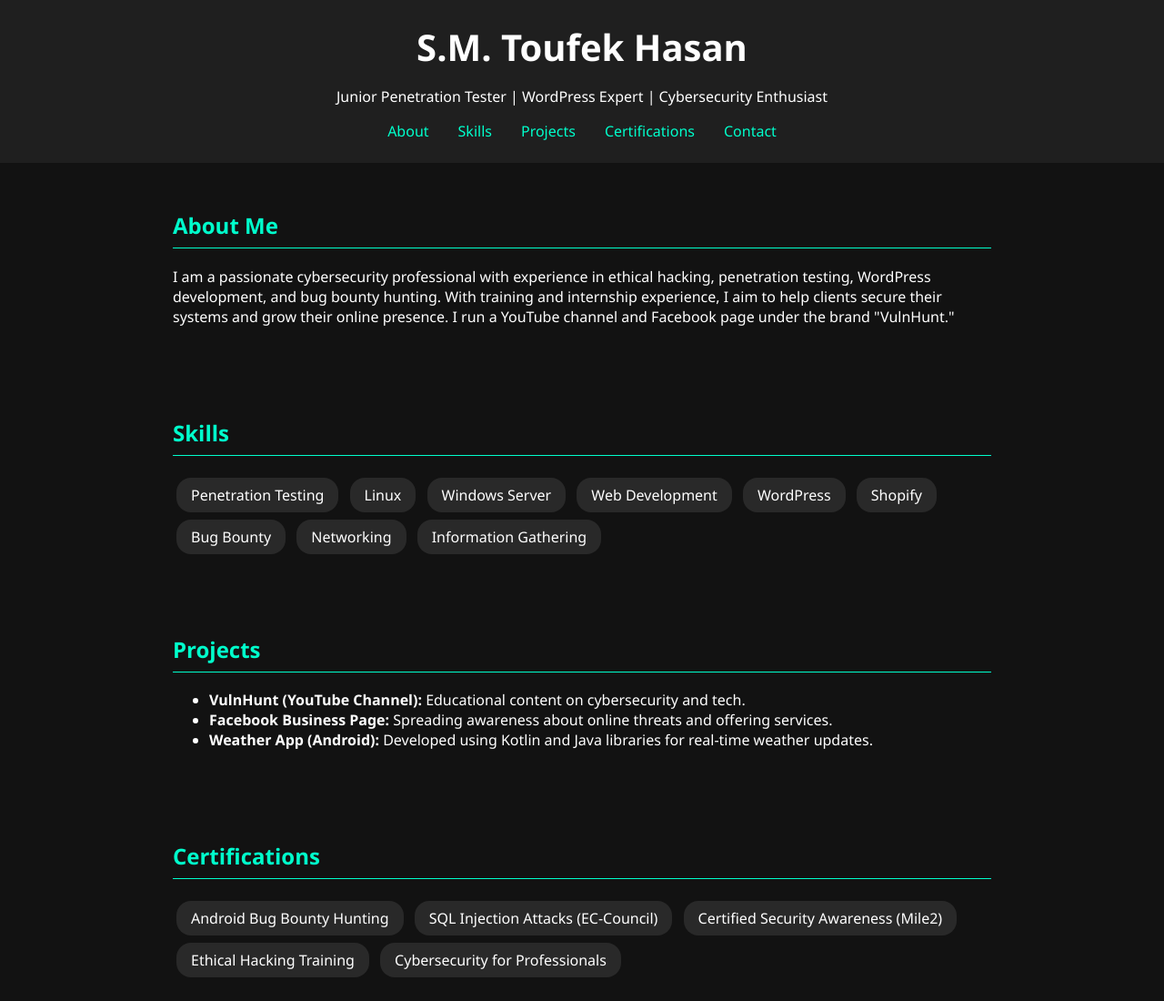
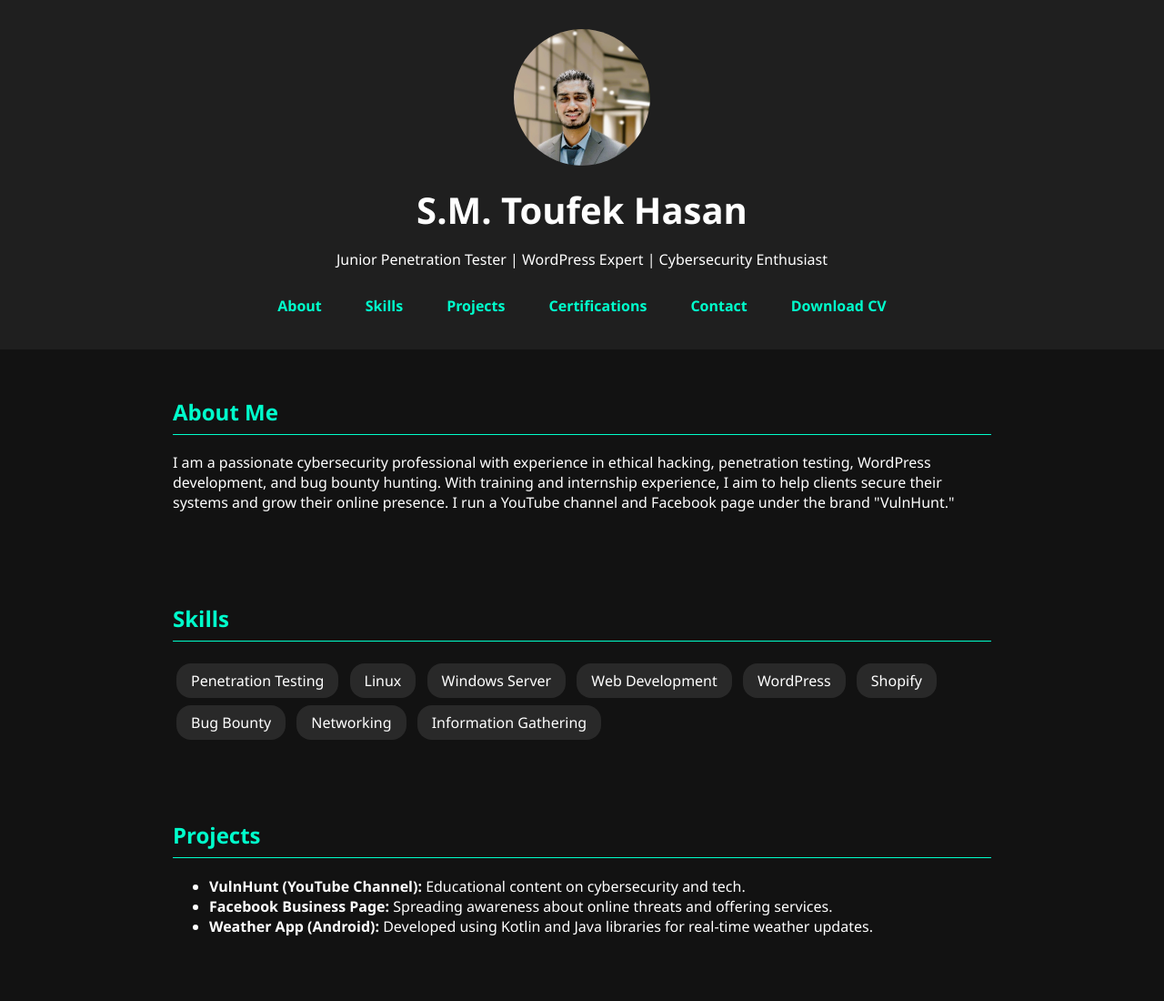
Before and after one commit to toufekhasan/portfolio, a plain HTML site: page index.html in a window 1280 px wide. Shown: the top 1100 px of the page at 91% size. Drawn offline with Linux system fonts and the light colour scheme.

Commit message:
Add files via upload

```diff
--- a/index.html
+++ b/index.html
@@ -13,8 +13,15 @@
     }
     header {
       background-color: #1f1f1f;
-      padding: 1.5rem;
+      padding: 2rem 1rem;
       text-align: center;
+    }
+    header img {
+      border-radius: 50%;
+      width: 150px;
+      height: 150px;
+      object-fit: cover;
+      margin-bottom: 1rem;
     }
     header h1 {
       margin: 0;
@@ -24,11 +31,18 @@
       display: flex;
       justify-content: center;
       gap: 2rem;
-      margin-top: 1rem;
+      margin-top: 1.5rem;
+      flex-wrap: wrap;
     }
     nav a {
       color: #00ffcc;
       text-decoration: none;
+      font-weight: bold;
+      padding: 0.3rem 0.5rem;
+    }
+    nav a.cv-link {
+
+      border-radius: 0.5rem;
     }
     section {
       max-width: 900px;
@@ -53,10 +67,17 @@
       background-color: #1f1f1f;
       margin-top: 2rem;
     }
+    @media (max-width: 600px) {
+      nav {
+        flex-direction: column;
+        gap: 1rem;
+      }
+    }
   </style>
 </head>
 <body>
   <header>
+    <img src="Toufek Hasan.jpg" alt="S.M. Toufek Hasan" />
     <h1>S.M. Toufek Hasan</h1>
     <p>Junior Penetration Tester | WordPress Expert | Cybersecurity Enthusiast</p>
     <nav>
@@ -65,8 +86,10 @@
       <a href="#projects">Projects</a>
       <a href="#certifications">Certifications</a>
       <a href="#contact">Contact</a>
+      <a href="Toufek_Hasan_cv.pdf" class="cv-link" download>Download CV</a>
     </nav>
   </header>
+
   <section id="about">
     <h2>About Me</h2>
     <p>I am a passionate cybersecurity professional with experience in ethical hacking, penetration testing, WordPress development, and bug bounty hunting. With training and internship experience, I aim to help clients secure their systems and grow their online presence. I run a YouTube channel and Facebook page under the brand "VulnHunt."</p>
```
Also changed, not shown: Toufek Hasan.jpg (added), 1 other file.
